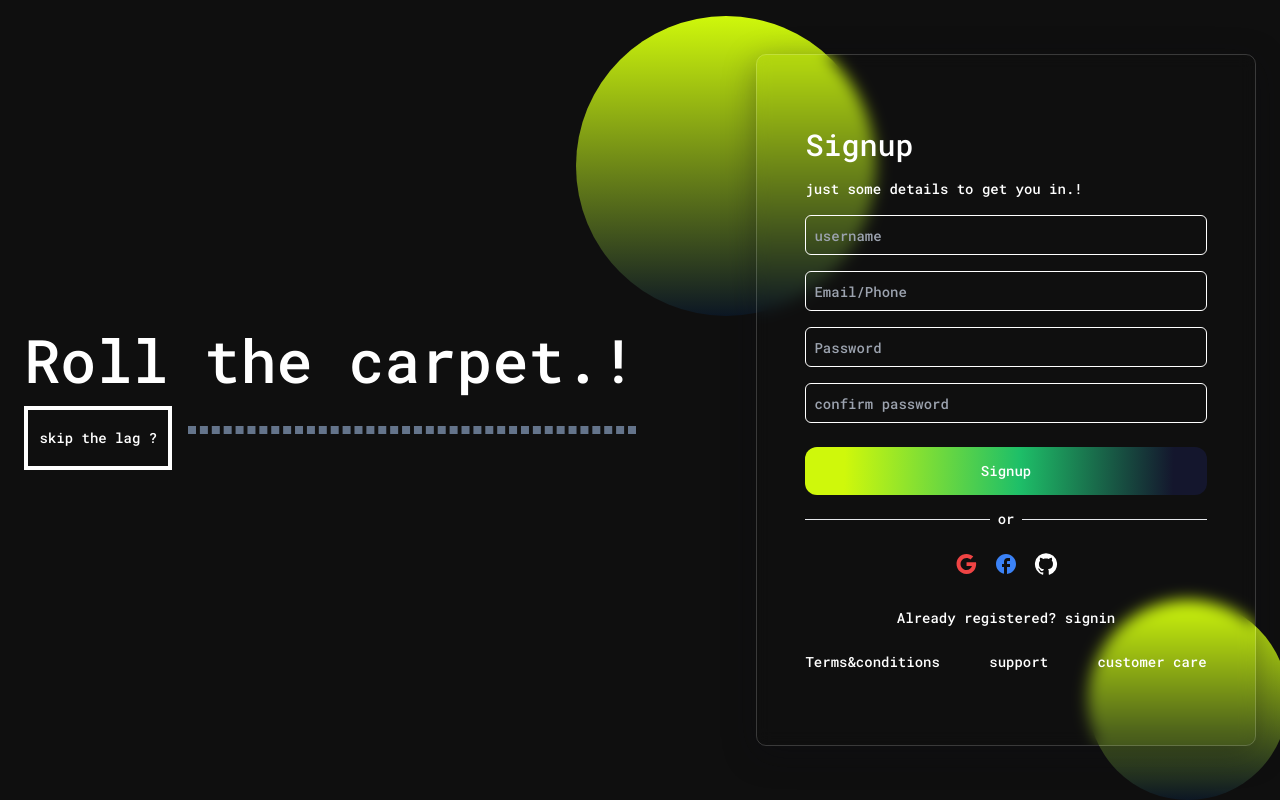
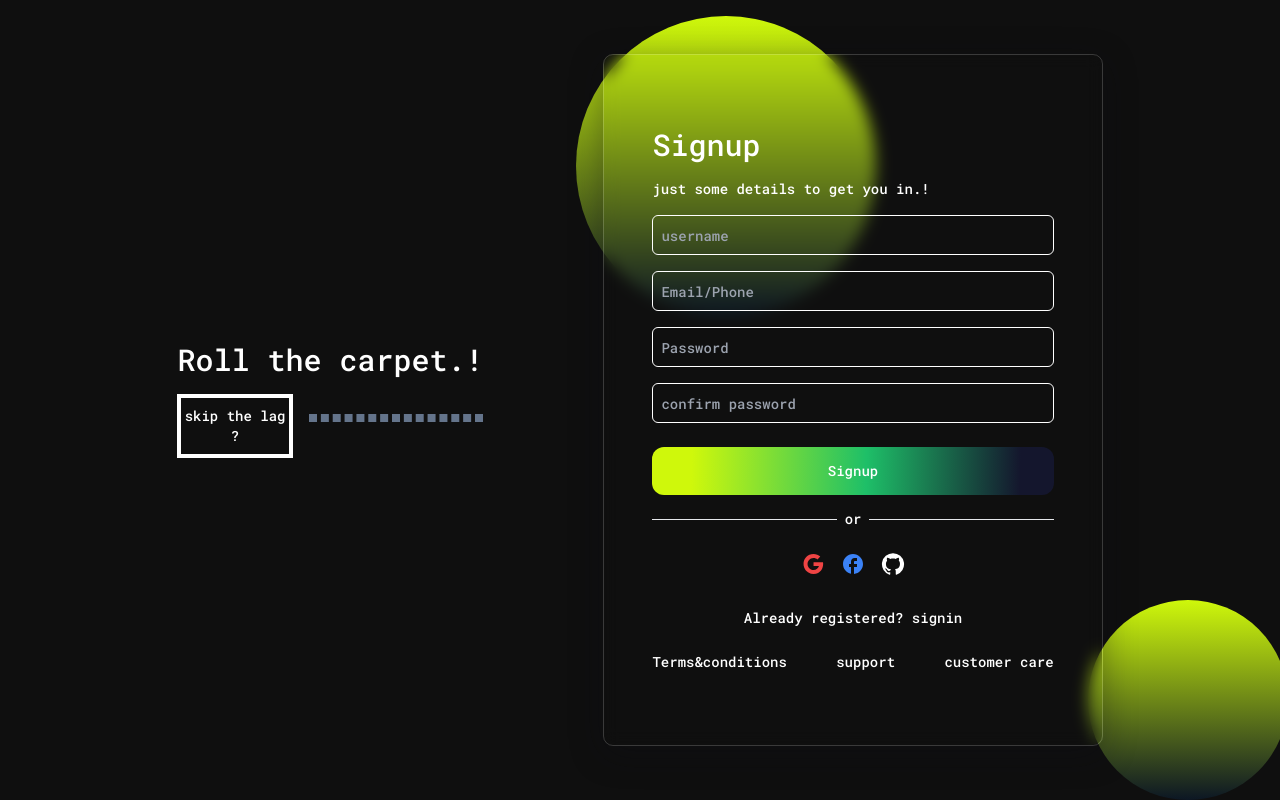
Before and after one commit to Valentin-Shyaka/RDAS, a React (Create React App) app: page /signup in a window 1280 px wide. Built offline with nearby package versions, Linux system fonts and the light colour scheme.

Commit message:
signup page scrapping

```diff
--- a/src/components/auth/Signup.jsx
+++ b/src/components/auth/Signup.jsx
@@ -10,7 +10,7 @@
       <div className='bubble w-[300px] h-[300px] absolute left-[45%] top-[2%]'></div>
       <div className='bubble w-[200px] h-[200px] absolute left-[85%] top-[75%]'></div>
       <div className=' flex flex-col'>
-        <p className=' text-6xl'>Roll the carpet.!</p>
+        <p className=' text-3xl'>Roll the carpet.!</p>
         <div className='flex items-center gap-4'>
         <button className=' border border-white border-[4px] w-[200px] mt-4 h-16 text-sm'>skip the lag ?</button>
         <div className='w-full border border-4 border-slate-500 border-dashed h-[1px] '></div>
```
